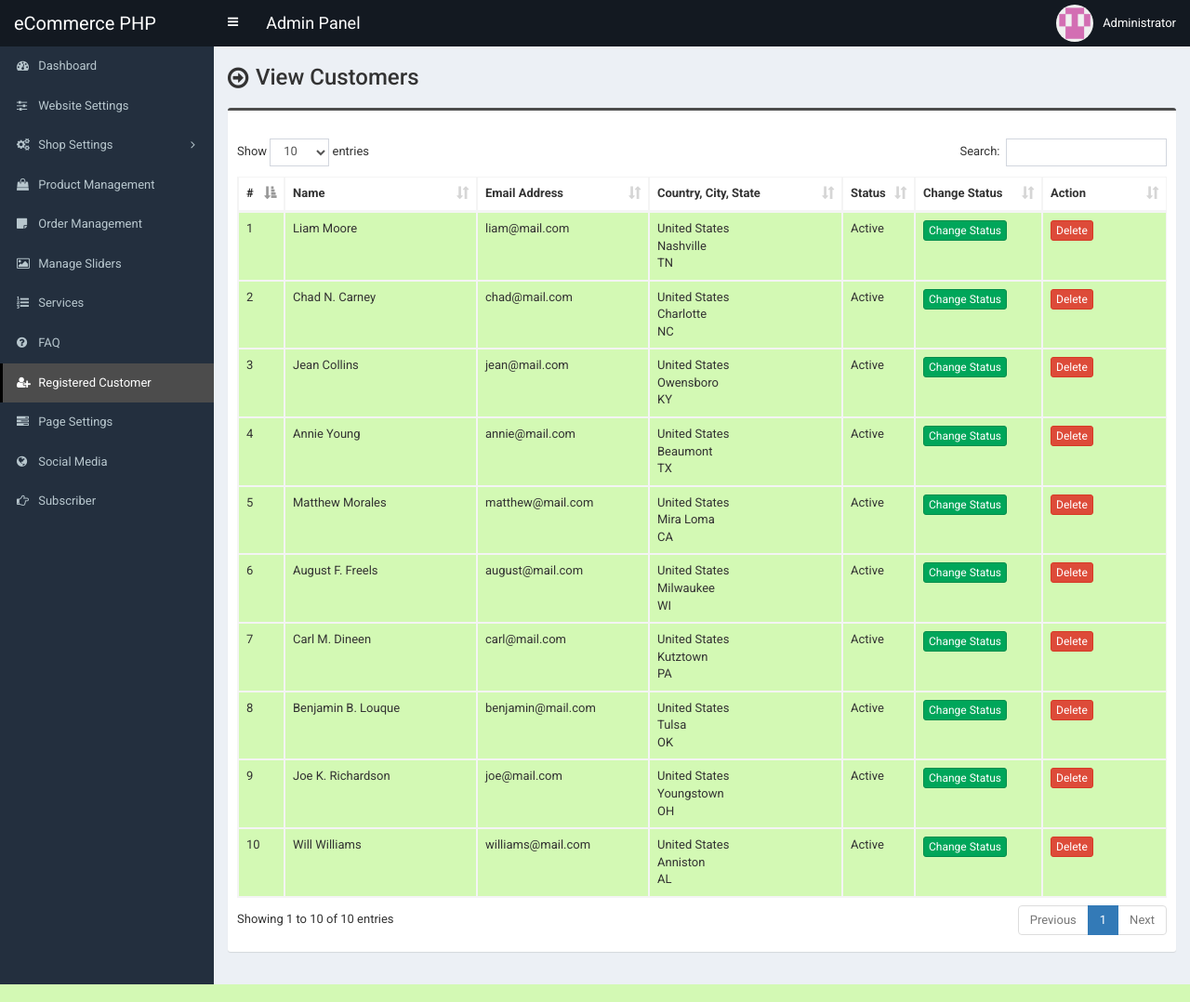
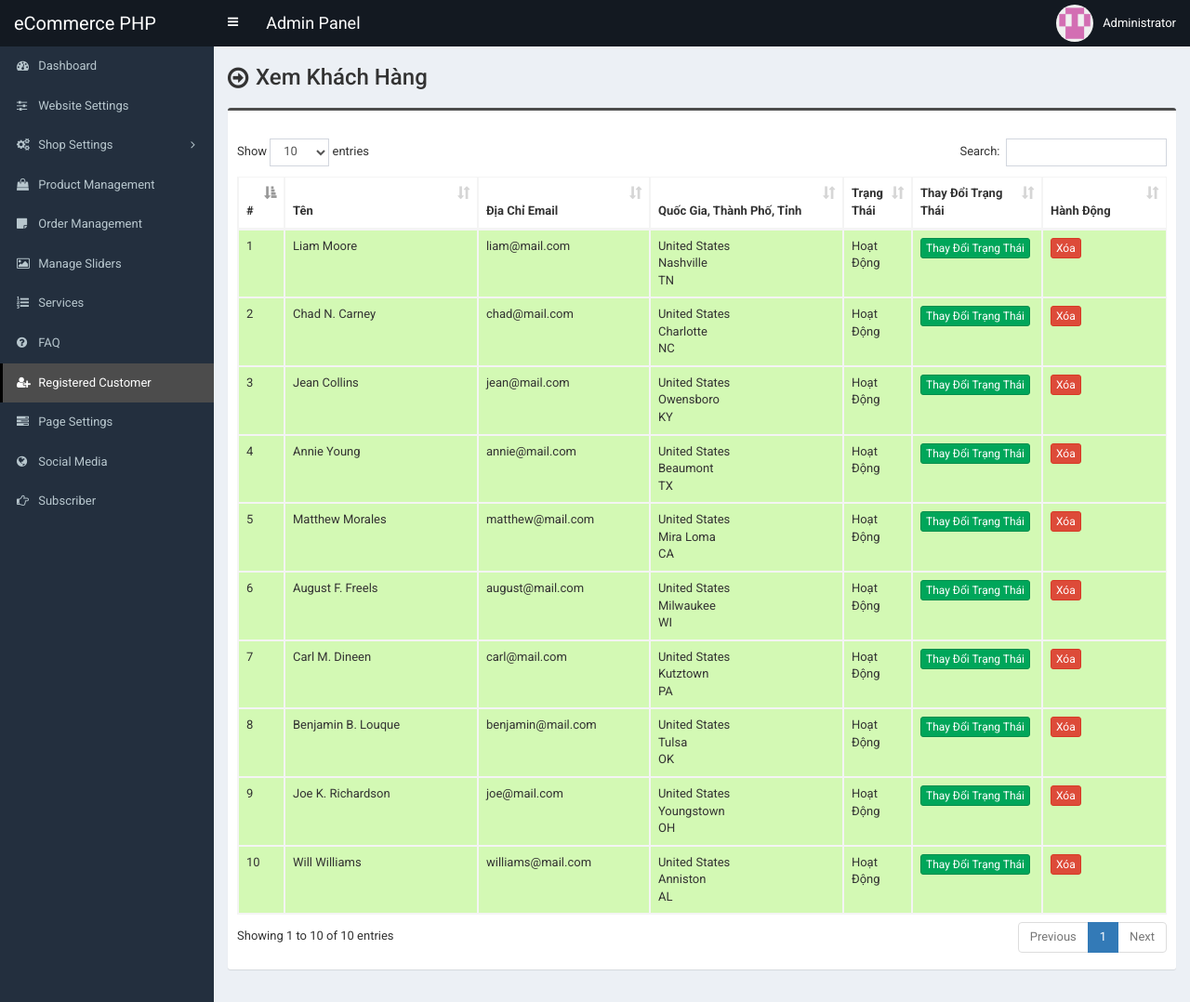
Before and after one commit to TuyetPhuongTong/Nhom4, a PHP site: page /admin/customer.php in a window 1280 px wide. Shown: the whole page at 93% size. Run offline with PHP 8.4, Linux system fonts and the light colour scheme; a user stored in the database is signed in; data comes from the database, SQL or seed files in the repository.

Commit message:
Update customer.php

```diff
--- a/admin/customer.php
+++ b/admin/customer.php
@@ -2,7 +2,7 @@
 
 <section class="content-header">
 	<div class="content-header-left">
-		<h1>View Customers</h1>
+		<h1>Xem Khách Hàng</h1>
 	</div>
 </section>
 
@@ -15,12 +15,12 @@
 						<thead>
 							<tr>
 								<th width="10">#</th>
-								<th width="180">Name</th>
-								<th width="150">Email Address</th>
-								<th width="180">Country, City, State</th>
-								<th>Status</th>
-								<th width="100">Change Status</th>
-								<th width="100">Action</th>
+								<th width="180">Tên</th>
+								<th width="150">Địa Chỉ Email</th>
+								<th width="180">Quốc Gia, Thành Phố, Tỉnh</th>
+								<th>Trạng Thái</th>
+								<th width="100">Thay Đổi Trạng Thái</th>
+								<th width="100">Hành Động</th>
 							</tr>
 						</thead>
 						<tbody>
@@ -45,12 +45,12 @@
 										<?php echo $row['cust_city']; ?><br>
 										<?php echo $row['cust_state']; ?>
 									</td>
-									<td><?php if($row['cust_status']==1) {echo 'Active';} else {echo 'Inactive';} ?></td>
+									<td><?php if($row['cust_status']==1) {echo 'Hoạt Động';} else {echo 'Không Hoạt Động';} ?></td>
 									<td>
-										<a href="customer-change-status.php?id=<?php echo $row['cust_id']; ?>" class="btn btn-success btn-xs">Change Status</a>
+										<a href="customer-change-status.php?id=<?php echo $row['cust_id']; ?>" class="btn btn-success btn-xs">Thay Đổi Trạng Thái</a>
 									</td>
 									<td>
-										<a href="#" class="btn btn-danger btn-xs" data-href="customer-delete.php?id=<?php echo $row['cust_id']; ?>" data-toggle="modal" data-target="#confirm-delete">Delete</a>
+										<a href="#" class="btn btn-danger btn-xs" data-href="customer-delete.php?id=<?php echo $row['cust_id']; ?>" data-toggle="modal" data-target="#confirm-delete">Xóa</a>
 									</td>
 								</tr>
 								<?php
@@ -62,28 +62,24 @@
 			</div>
 		</div>
 	</div>
-
-
 </section>
-
 
 <div class="modal fade" id="confirm-delete" tabindex="-1" role="dialog" aria-labelledby="myModalLabel" aria-hidden="true">
     <div class="modal-dialog">
         <div class="modal-content">
             <div class="modal-header">
                 <button type="button" class="close" data-dismiss="modal" aria-hidden="true">&times;</button>
-                <h4 class="modal-title" id="myModalLabel">Delete Confirmation</h4>
+                <h4 class="modal-title" id="myModalLabel">Xác Nhận Xóa</h4>
             </div>
             <div class="modal-body">
-                <p>Are you sure want to delete this item?</p>
+                <p>Bạn có chắc chắn muốn xóa mục này không?</p>
             </div>
             <div class="modal-footer">
-                <button type="button" class="btn btn-default" data-dismiss="modal">Cancel</button>
-                <a class="btn btn-danger btn-ok">Delete</a>
+                <button type="button" class="btn btn-default" data-dismiss="modal">Hủy</button>
+                <a class="btn btn-danger btn-ok">Xóa</a>
             </div>
         </div>
     </div>
 </div>
 
-
 <?php require_once('footer.php'); ?>
```
